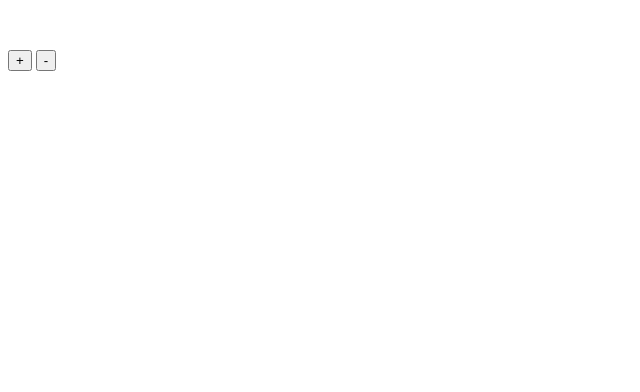
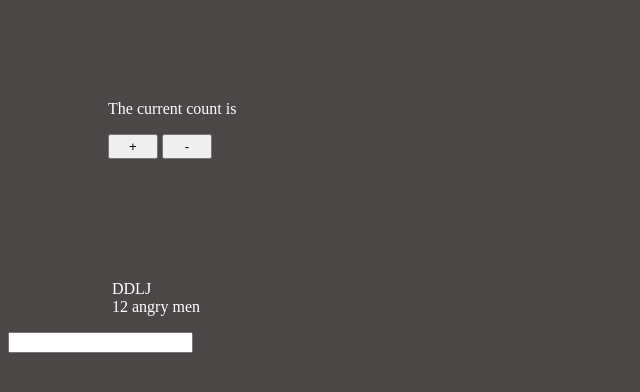
Before and after one commit to rajashekarcs2023/counter, a plain HTML site: page index.html in a window 1280 px wide. Shown: the whole page, without its empty margins (0-640 px from the left). Drawn offline with Linux system fonts and the light colour scheme.

Commit message:
completed css and html

```diff
--- a/index.html
+++ b/index.html
@@ -10,10 +10,13 @@
 <body>
     <div class="counter__container">
         <p>The current count is <span id="count"></span></p>
-        <button id="add__btn">+</button>
-        <button id="sub__btn">-</button>
-
-
+        <button id="add__btn" class="btn">+</button>
+        <button id="sub__btn" class="btn">-</button>
     </div>
+    <ul id="movies">
+        <li>DDLJ</li>
+        <li>12 angry men</li>
+    </ul>
+    <input type="text" class="movie__input">
 </body>
 </html>
--- a/style.css
+++ b/style.css
@@ -1,9 +1,31 @@
 body{
-    background: ReportingObserver(75,71,71);
+    background: rgb(75,71,71);
     color: white;
 }
 
 /* 16px */
-.counter__conatiner{
-    margin: 2rem;
+.counter__container{
+    margin: 100px;
+    height: 80px;
 }
+
+.btn{
+    width: 50px;
+    height: 25px;
+}
+
+ul{
+    margin-left: 4rem;
+}
+
+li{
+    list-style:none;
+
+}
+
+.input{
+    margin-left: 100px;
+    color:green;
+    height: 20px;
+    size:12px;
+}
```
